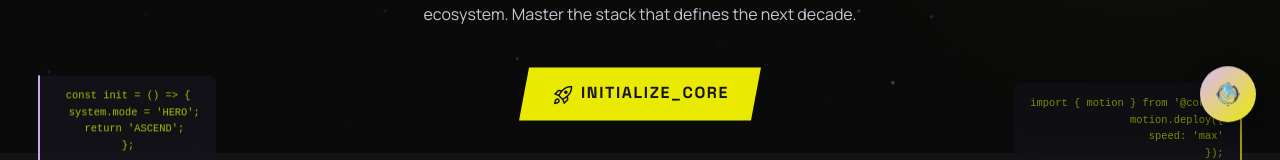
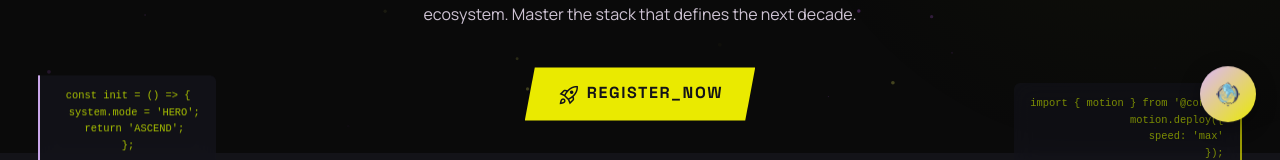
Before and after one commit to kaiden-A/mfsh, a Next.js app: page / in a window 1280 px wide. Shown: the part 647-807 px from the top of the page. Built offline with nearby package versions, Linux system fonts and the light colour scheme.

Commit message:
register now

```diff
--- a/app/components/sections/Hero.tsx
+++ b/app/components/sections/Hero.tsx
@@ -24,7 +24,7 @@ export default function Hero() {
         <Link href={"https://docs.google.com/forms/d/e/1FAIpQLScjk2oEwq5aI8zD5Jq0Nv51MqUtCexuglCki0RBBSy6tei2GQ/viewform?usp=dialog"}>
             <button className="btn-primary bg-yellow text-dark py-3.5 px-8 font-space-grotesk font-black text-[clamp(0.8rem,2vw,1rem)] tracking-widest uppercase border-none cursor-pointer relative overflow-hidden [clip-path:var(--clip-path-angled-btn-lg)] transition-transform duration-300 hover:translate-y-1 hover:shadow-[0_12px_40px_rgba(234,234,0,0.35)] after:content-[''] after:absolute after:inset-0 after:bg-[linear-gradient(135deg,transparent_30%,rgba(255,255,255,0.3)_50%,transparent_70%)] after:transform after:-translate-x-full after:transition-transform after:duration-500 hover:after:translate-x-full">
             <span className="material-symbols-outlined align-middle mr-1.5 text-base">rocket_launch</span>
-            INITIALIZE_CORE
+            REGISTER_NOW
             </button>
         </Link>
       </div>
```
